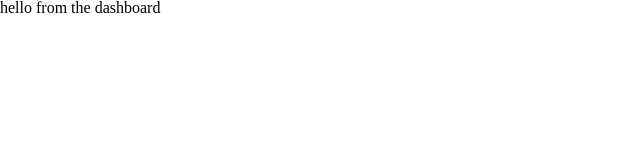
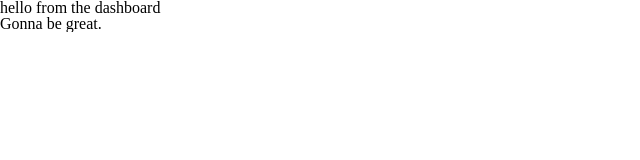
Before and after one commit to cjogles/partydox-react-front-end, a React (Create React App) app: page /dashboard in a window 1280 px wide. Shown: the top 160 px of the page, without its empty margins (0-640 px from the left). Built offline with nearby package versions, Linux system fonts and the light colour scheme; sample sign-in values are in the browser's storage.

Commit message:
added some to dashboard component

```diff
--- a/src/components/Dashboard.js
+++ b/src/components/Dashboard.js
@@ -5,6 +5,7 @@ function Dashboard() {
   return (
     <div className="dashboard">
       <p>hello from the dashboard</p>
+      <p>Gonna be great.</p>
     </div>
   );
 }
```
